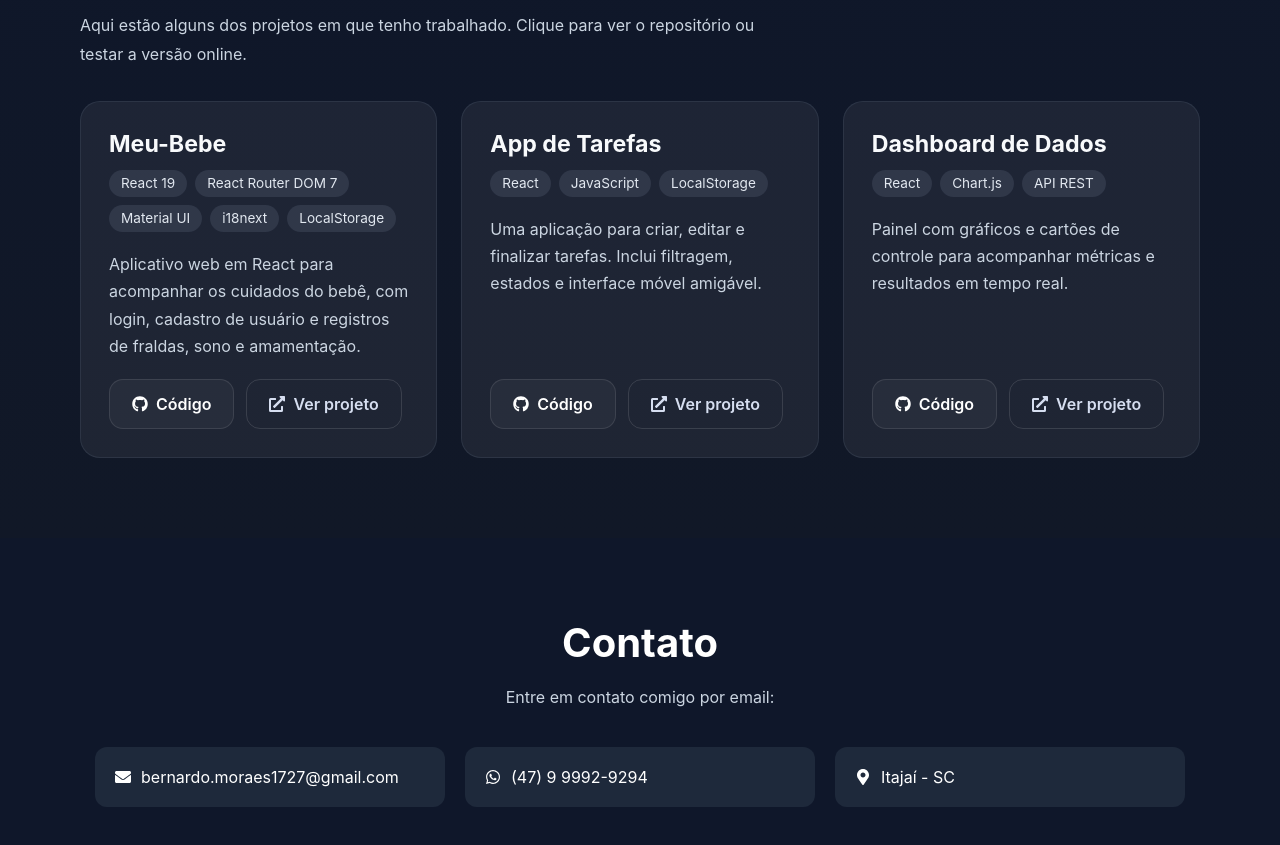
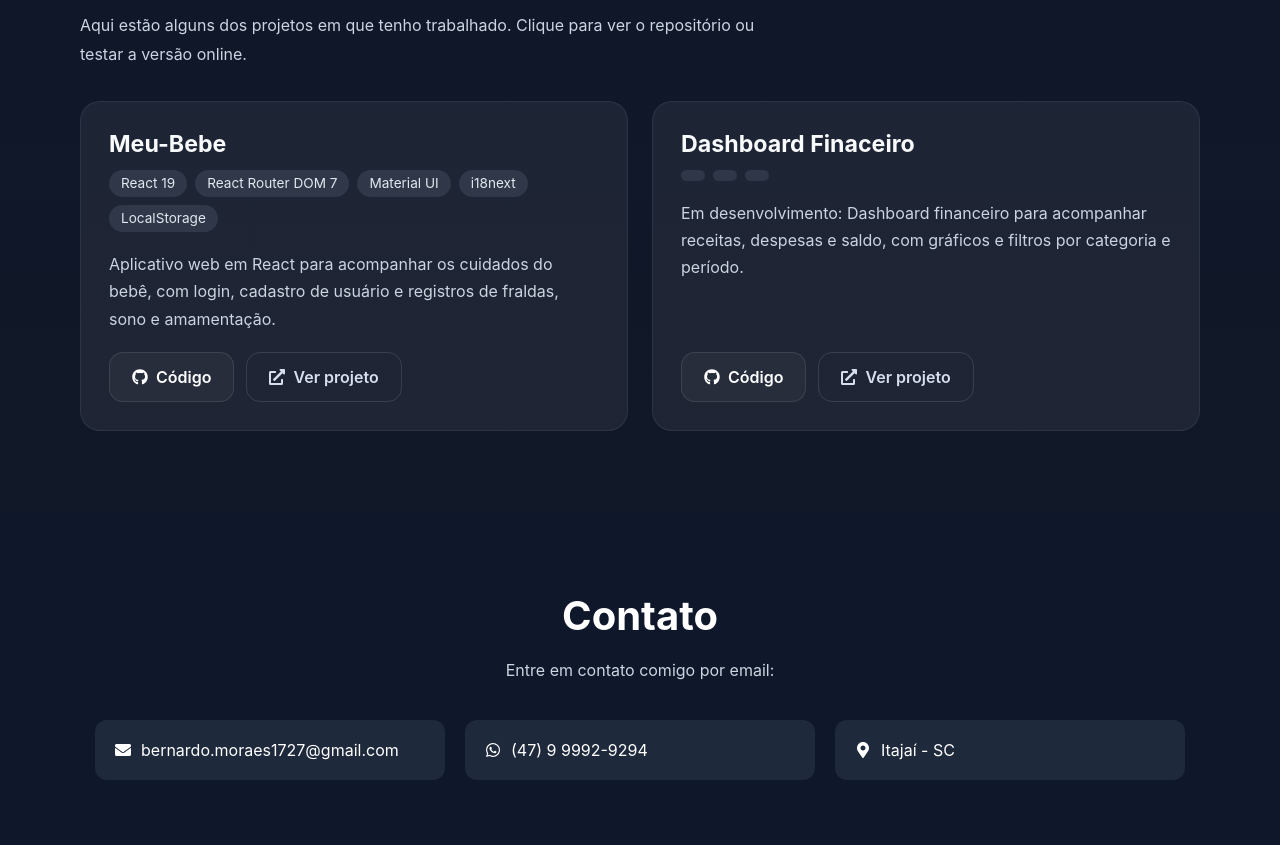
Before and after one commit to Bernardoeleuterio/Portfolio, a React app: page / in a window 1280 px wide. Shown: the part 1459-2304 px from the top of the page. Built offline with nearby package versions, Linux system fonts and the light colour scheme; the HTML template or start-up script is replaced by a standard one.

Commit message:
feat: Organização dos projetos

```diff
--- a/src/components/Projetos.jsx
+++ b/src/components/Projetos.jsx
@@ -11,21 +11,14 @@ const projects = [
     live: "https://meu-bebe-snowy.vercel.app/"
   },
   {
-    title: "App de Tarefas",
+    title: "Dashboard Finaceiro ",
     description:
-      "Uma aplicação para criar, editar e finalizar tarefas. Inclui filtragem, estados e interface móvel amigável.",
-    tech: ["React", "JavaScript", "LocalStorage"],
-    repo: "https://github.com/Bernardoeleuterio/task-app",
+      "Em desenvolvimento: Dashboard financeiro para acompanhar receitas, despesas e saldo, com gráficos e filtros por categoria e período.",
+    tech: ["", "", ""],
+    repo: "https://github.com/Bernardoeleuterio/Financas-Dashboard",
     live: "#"
   },
-  {
-    title: "Dashboard de Dados",
-    description:
-      "Painel com gráficos e cartões de controle para acompanhar métricas e resultados em tempo real.",
-    tech: ["React", "Chart.js", "API REST"],
-    repo: "https://github.com/Bernardoeleuterio/dashboard",
-    live: "#"
-  }
+
 ];
 
 export default function Projetos() {
--- a/src/components/Sobre.jsx
+++ b/src/components/Sobre.jsx
@@ -10,7 +10,7 @@ import {
   FaCss3Alt,
   FaJs,
   FaNodeJs,
-  FaGitAlt
+  FaGitAlt,
 } from "react-icons/fa";
 
 export default function Sobre() {
--- a/src/styles/Sobre.css
+++ b/src/styles/Sobre.css
@@ -143,6 +143,7 @@
   color: #f34f29;
 }
 
+
 .tecnologias-icons svg:hover {
   transform: scale(1.15);
   filter: brightness(1.1);
```
